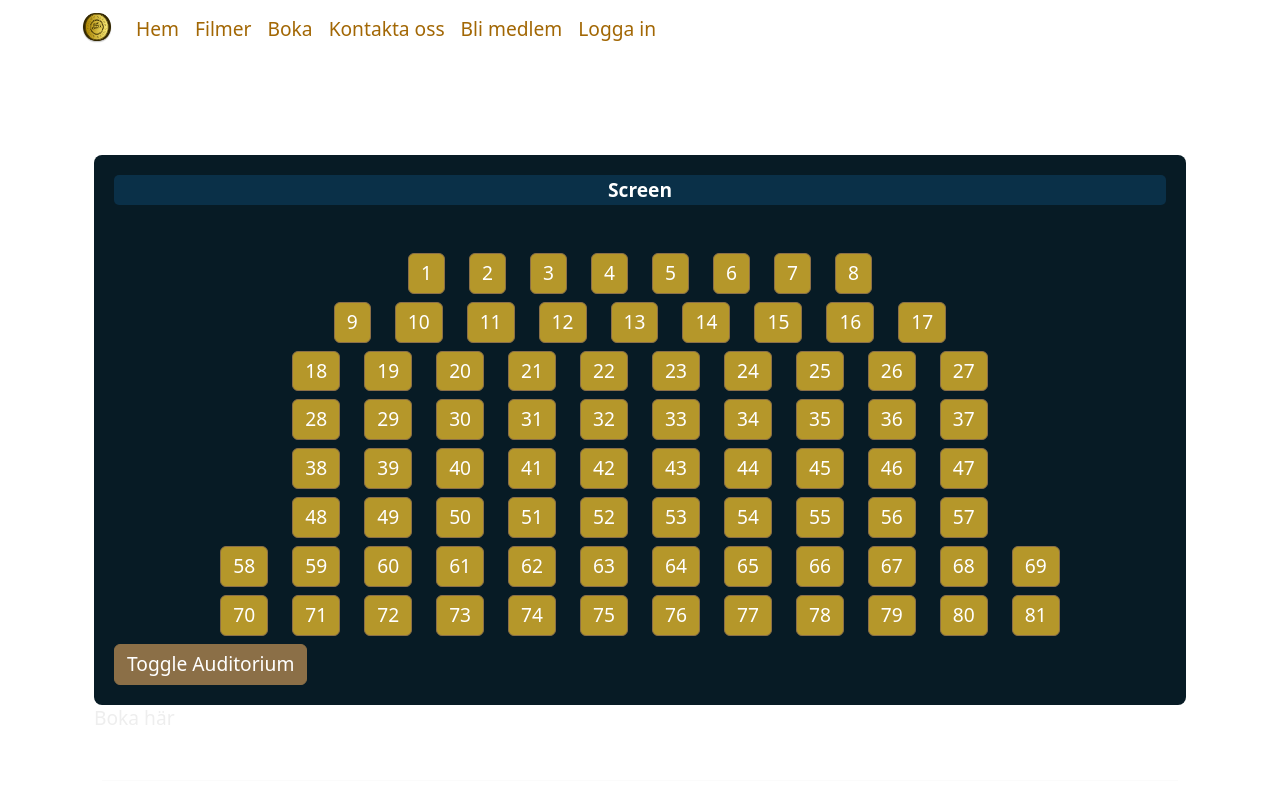
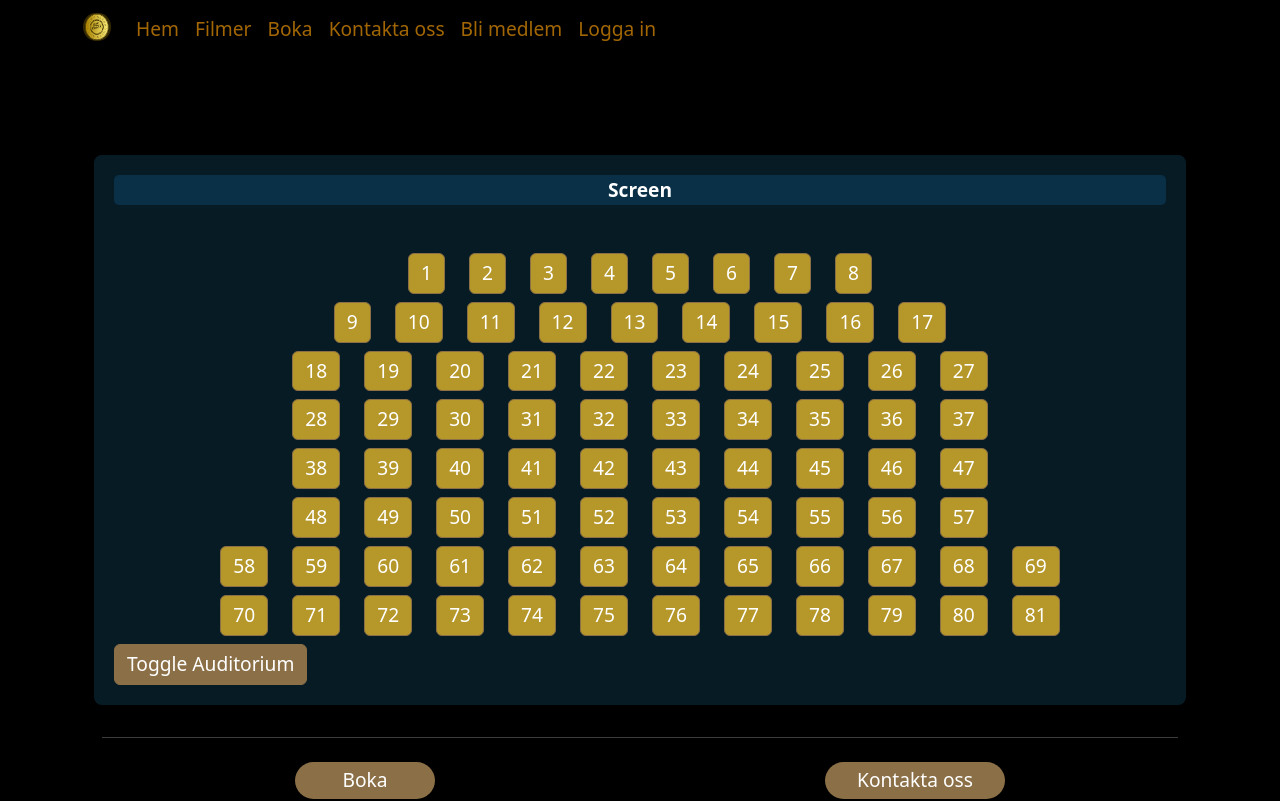
Before and after one commit to ELHabibA/Filmvisarna, a React (Vite) app in the folder frontend/: page /boka in a window 1280 px wide. Shown: the top 801 px of the page. Built offline with nearby package versions, Linux system fonts and the light colour scheme.

Commit message:
Få ändringar med färg. Innan jag pushar det till dev
connecta sida till booking också. /boka

```diff
--- a/frontend/src/App.jsx
+++ b/frontend/src/App.jsx
@@ -4,7 +4,7 @@ import Footer from "./components/Footer/Footer";
 import { Container, Row, Col } from 'react-bootstrap';
 import FinalizeBooking from './FinalizeBooking';
 import BasicNavbar from './components/Navbar/Navbar'
-import BioSeats from './BioSeatsComponents/BioSeats'
+
 
 
 export default function App() {
@@ -16,8 +16,8 @@ export default function App() {
           <Col className="container-main">
             <Container className="col-12">
               <Row>
-                              <Col>
-                                  <BioSeats />
+              <Col>
+
                   <Outlet />
 
                 </Col>
--- a/frontend/src/Booking.jsx
+++ b/frontend/src/Booking.jsx
@@ -1,7 +1,8 @@
 // Detta kan vara boknings-sidan om vi vill det
+import BioSeats from './BioSeatsComponents/BioSeats'
 
 const Booking = () => {
-   return <p>Boka här</p>
+    return <BioSeats />
 }
 
 export default Booking
--- a/frontend/src/sass/load-and-modify-bootstrap.scss
+++ b/frontend/src/sass/load-and-modify-bootstrap.scss
@@ -1,5 +1,8 @@
 // Variable overrides changing the look of Bootstrap
 // "theming Bootstrap"
+// Variable overrides changing the look of Bootstrap
+// "theming Bootstrap"
+$body-bg: black;
 $body-color: #eee;
 // $font-family-base: 'Roboto Slab';
 // Import Bootstrap
```
